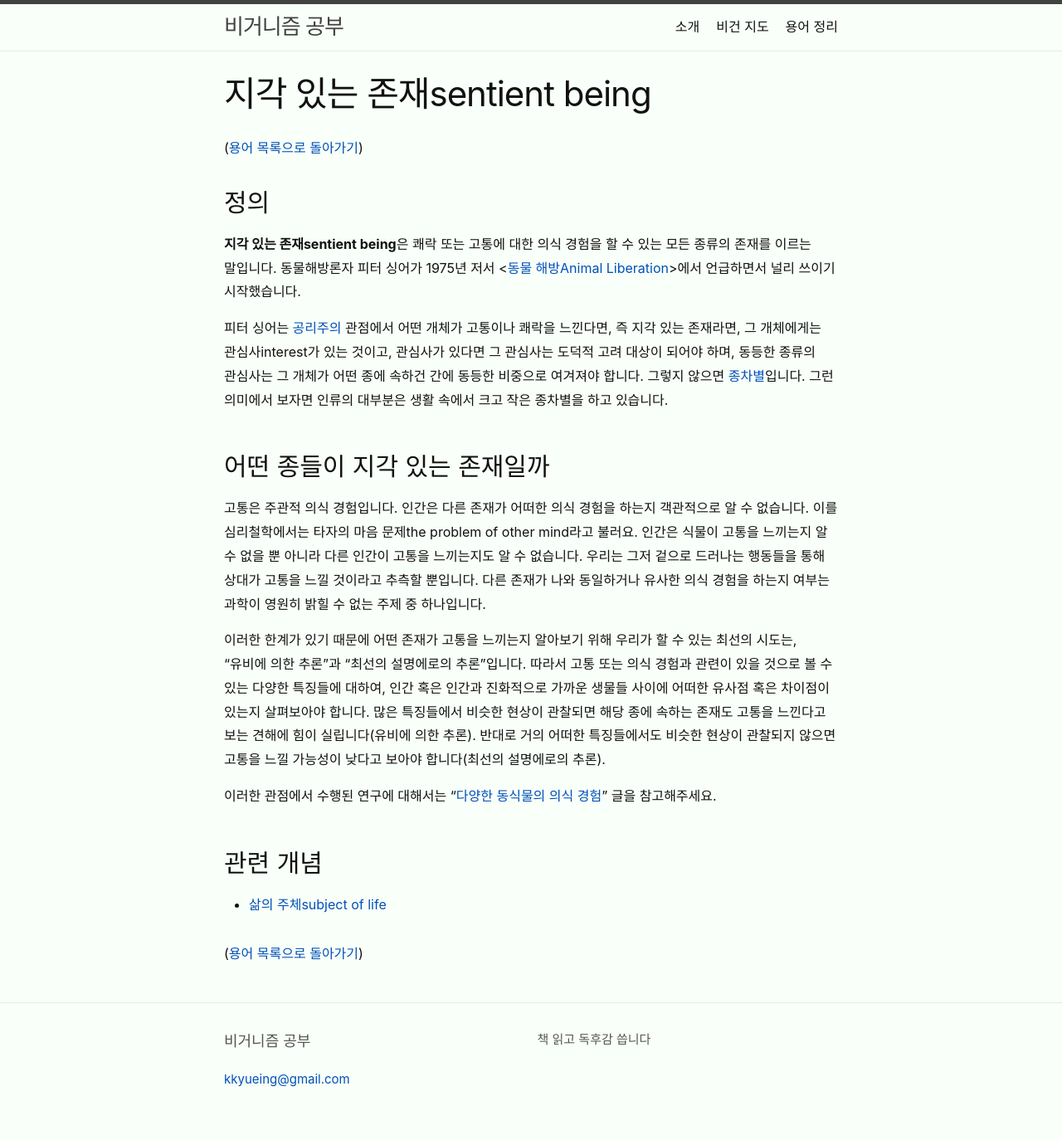
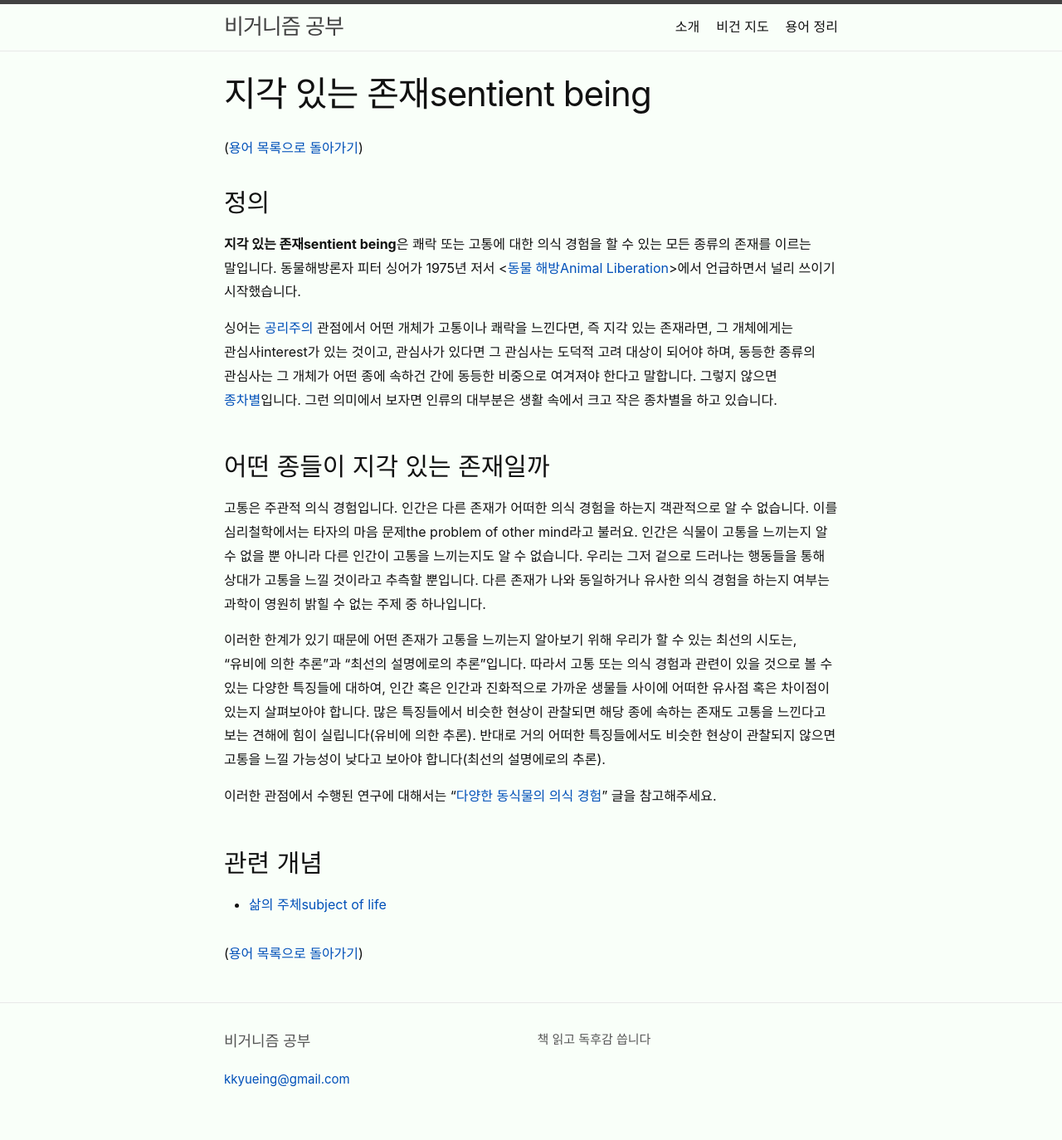
Before and after one commit to veganstudies/veganstudies.github.io, a Jekyll site: the page built from _terms/sentient-being.md, in a window 1280 px wide. Shown: the whole page at 83% size. Built offline with Jekyll 4.4.1, drawn with Linux system fonts in a browser that asks for light colours.

Commit message:
Update sentient-being.md

```diff
--- a/_terms/sentient-being.md
+++ b/_terms/sentient-being.md
@@ -6,7 +6,7 @@ title: "지각 있는 존재sentient being"
 
 **지각 있는 존재sentient being**은 쾌락 또는 고통에 대한 의식 경험을 할 수 있는 모든 종류의 존재를 이르는 말입니다. 동물해방론자 피터 싱어가 1975년 저서 \<[동물 해방Animal Liberation](/2019/07/28/animal-liberation.html)\>에서 언급하면서 널리 쓰이기 시작했습니다.
 
-피터 싱어는 [공리주의](/terms/utilitarianism.html) 관점에서 어떤 개체가 고통이나 쾌락을 느낀다면, 즉 지각 있는 존재라면, 그 개체에게는 관심사interest가 있는 것이고, 관심사가 있다면 그 관심사는 도덕적 고려 대상이 되어야 하며, 동등한 종류의 관심사는 그 개체가 어떤 종에 속하건 간에 동등한 비중으로 여겨져야 합니다. 그렇지 않으면 [종차별](/terms/speciesism.html)입니다. 그런 의미에서 보자면 인류의 대부분은 생활 속에서 크고 작은 종차별을 하고 있습니다.
+싱어는 [공리주의](/terms/utilitarianism.html) 관점에서 어떤 개체가 고통이나 쾌락을 느낀다면, 즉 지각 있는 존재라면, 그 개체에게는 관심사interest가 있는 것이고, 관심사가 있다면 그 관심사는 도덕적 고려 대상이 되어야 하며, 동등한 종류의 관심사는 그 개체가 어떤 종에 속하건 간에 동등한 비중으로 여겨져야 한다고 말합니다. 그렇지 않으면 [종차별](/terms/speciesism.html)입니다. 그런 의미에서 보자면 인류의 대부분은 생활 속에서 크고 작은 종차별을 하고 있습니다.
 
 ## 어떤 종들이 지각 있는 존재일까
 
```
